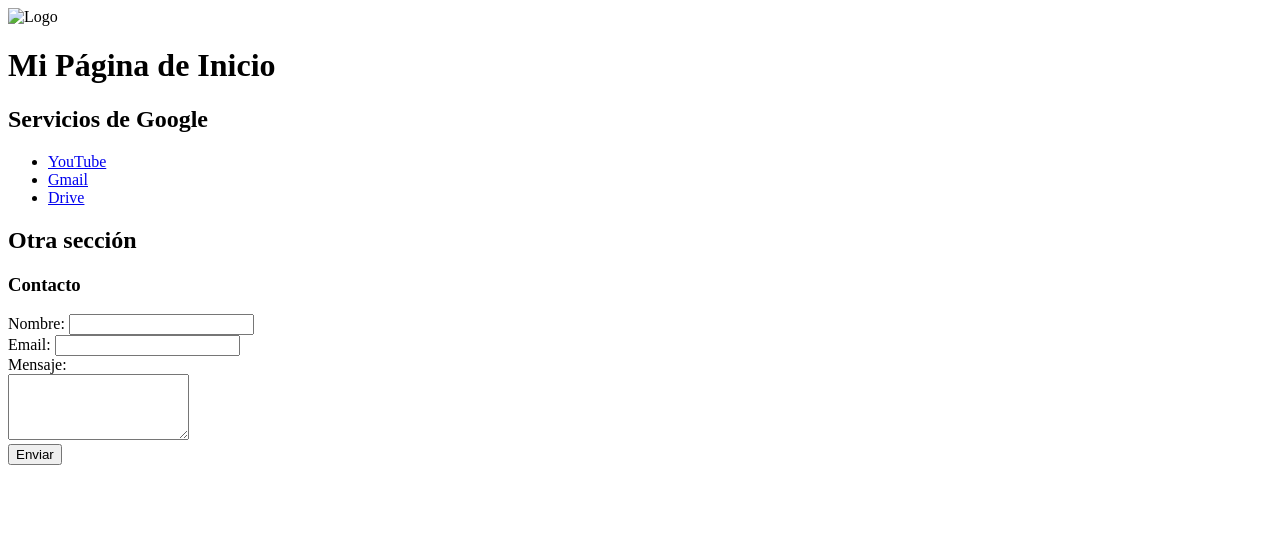
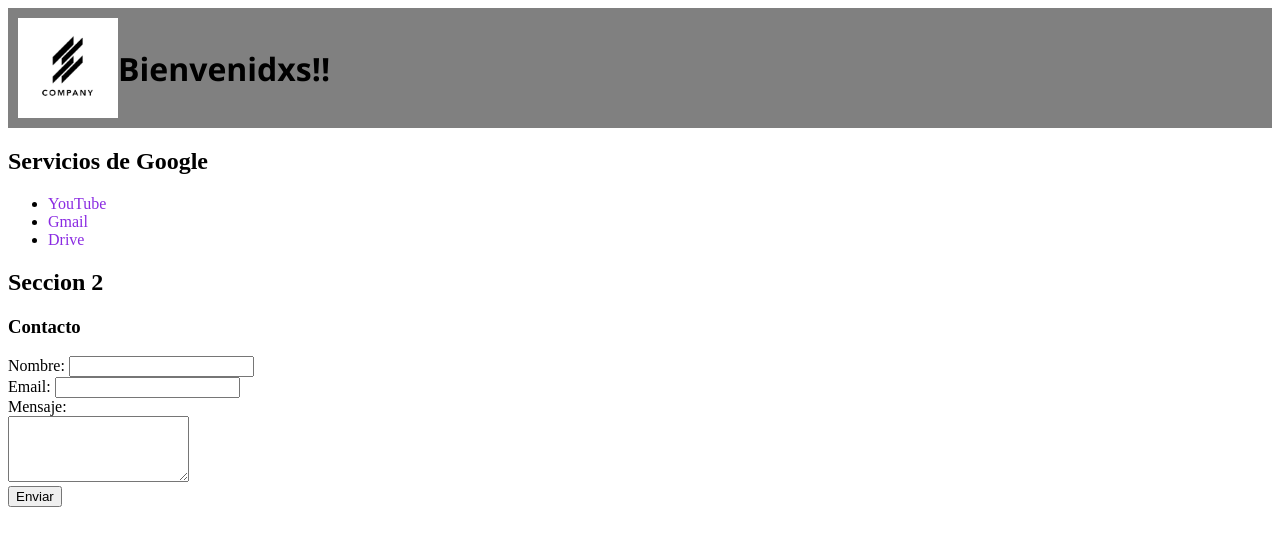
Before and after one commit to NoeliaTG/tp2.1html, a plain HTML site: page inicio.html in a window 1280 px wide. Drawn offline with Linux system fonts and the light colour scheme.

Commit message:
actualizacion_inicio

```diff
--- /dev/null
+++ b/estilos.css
@@ -0,0 +1,24 @@
+header{
+    display: flex;
+    height: 100px;
+    background-color: grey;
+    justify-content: first baseline;
+    align-items: center;
+    padding: 10px;
+    font-family:'Segoe UI', Tahoma, Geneva, Verdana, sans-serif;
+
+}
+.logo{
+    display: flex;
+    align-items: center;
+    margin-right: 20px;
+}
+.logo img{
+    height: 100px;
+    margin-right: 200px;
+}
+
+a{
+    text-decoration: none;
+    color: blueviolet;
+}
--- a/inicio.html
+++ b/inicio.html
@@ -4,15 +4,15 @@
   <meta charset="UTF-8">
   <meta name="viewport" content="width=device-width, initial-scale=1.0">
   <title>Página de Inicio</title>
-  <style>
-    /* Agrega estilos CSS si lo deseas */
-  </style>
+    <!--/* Agrega estilos CSS*/-->
+  <link rel="stylesheet" href="estilos.css">
+
 </head>
 <body>
   <!-- Encabezado -->
   <header>
     <img src="logo.png" alt="Logo" width="100" height="100">
-    <h1>Mi Página de Inicio</h1>
+    <h1>Bienvenidxs!!</h1>
   </header>
 
   <!-- Sección 1 - Lista de servicios de Google -->
@@ -22,17 +22,16 @@
       <li><a href="https://www.youtube.com/">YouTube</a></li>
       <li><a href="https://mail.google.com/">Gmail</a></li>
       <li><a href="https://drive.google.com/">Drive</a></li>
-      <!-- Agrega más enlaces de servicios de Google u otros según desees -->
     </ul>
   </section>
 
-  <!-- Sección 2 - Otra sección (agrega contenido según tus necesidades) -->
+  <!-- Sección 2 --->
   <section>
-    <h2>Otra sección</h2>
-    <!-- Agrega aquí el contenido que desees mostrar en esta sección -->
+    <h2>Seccion 2</h2>
+    <!-- Agregar contenido para mostrar en esta sección -->
   </section>
 
-  <!-- Pie de página con formulario de contacto -->
+  <!-- Pie de página, con formulario de contacto -->
   <footer>
     <h3>Contacto</h3>
     <form action="ruta-del-archivo-procesar-formulario.php" method="POST">
```
Also changed, not shown: logo.png (added).
